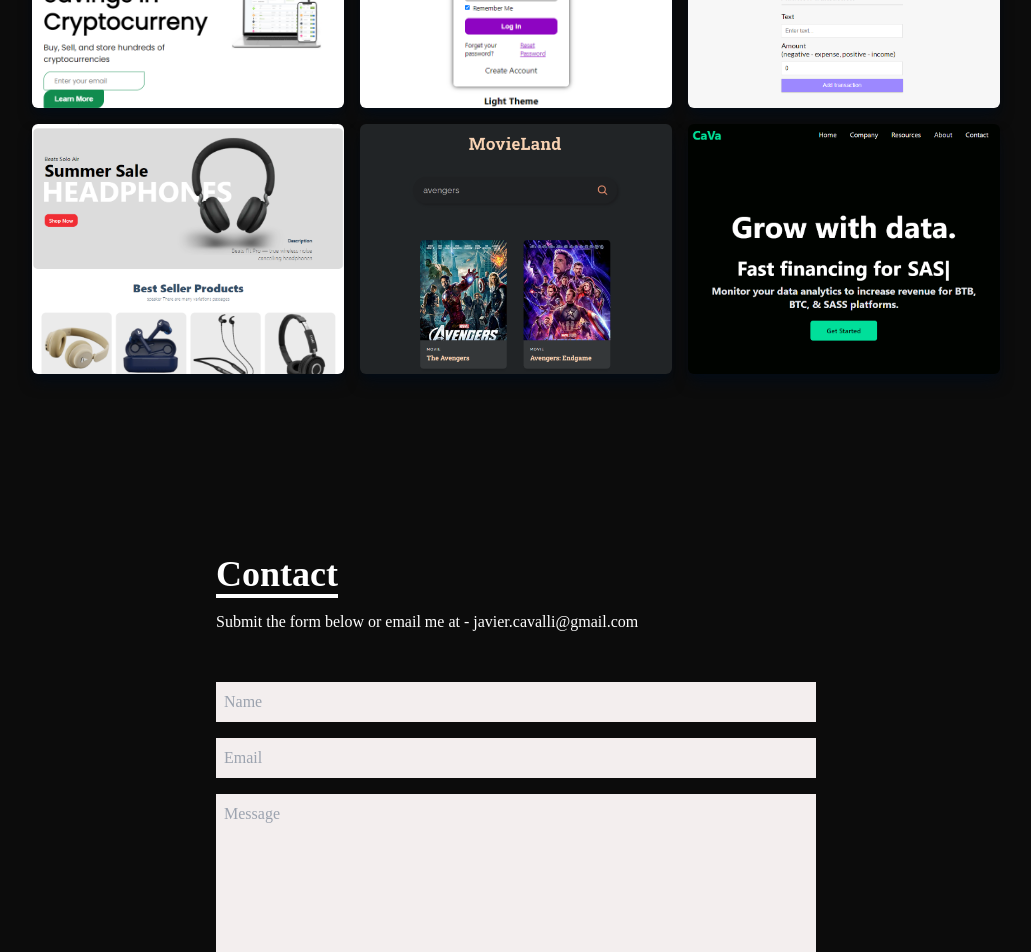
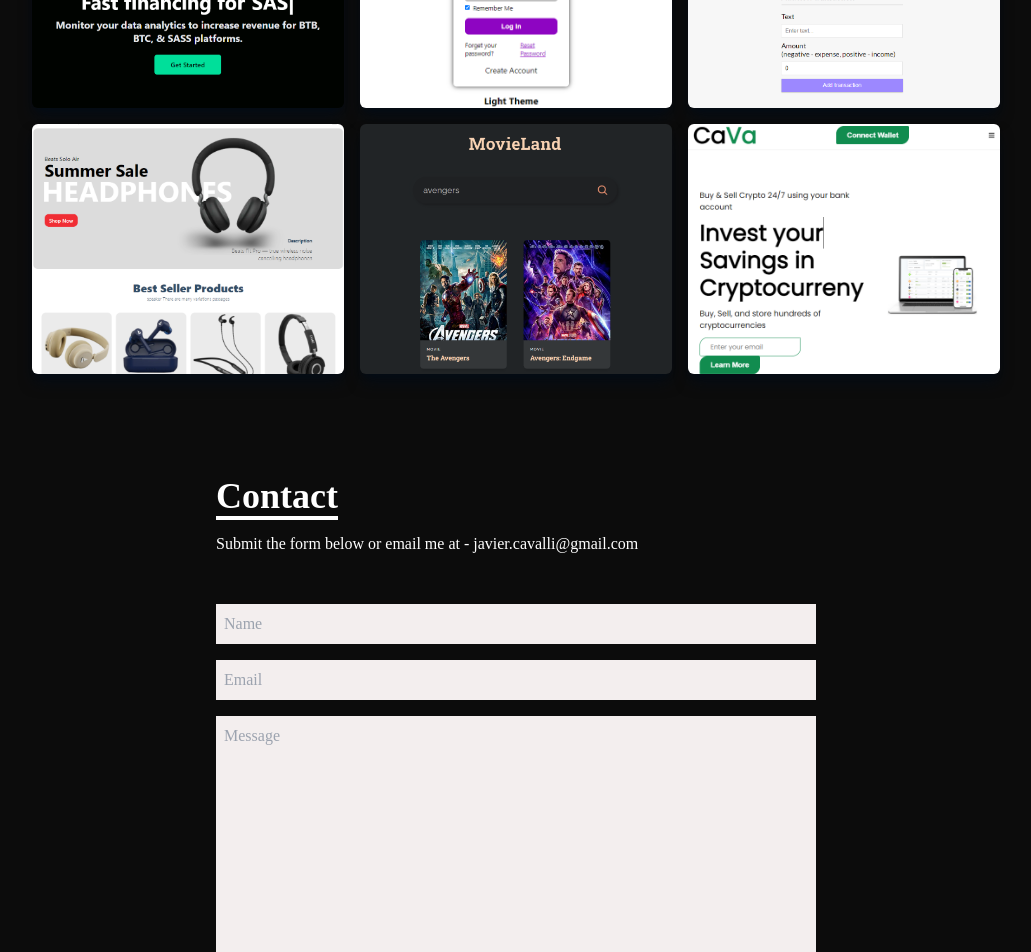
Before and after one commit to JavierCavalli/Portfolio-, a React (Create React App) app: page / in a window 1280 px wide. Shown: the part 2740-3692 px from the top of the page, without its empty margins (124-1155 px from the left). Built offline with nearby package versions, Linux system fonts and the light colour scheme.

Commit message:
fixing contact

```diff
--- a/src/components/Contact.jsx
+++ b/src/components/Contact.jsx
@@ -4,7 +4,7 @@ function Contact() {
   return (
     <div
       name="contact"
-      className="w-full h-screen bg-[#0C0C0C] flex justify-center items-center p-4"
+      className="w-full h-screen bg-[#0C0C0C] flex justify-center  p-4"
     >
       <form
         method="POST"
--- a/src/components/Work.jsx
+++ b/src/components/Work.jsx
@@ -21,21 +21,21 @@ const Work = () => {
         <div className="grid sm:grid-cols-2 md:grid-cols-3 gap-4">
           {/* Grid Item */}
           <div
-            style={{ backgroundImage: `url(${cryptosite})` }}
+            style={{ backgroundImage: `url(${dataapp})` }}
             className="shadow-lg shadow-[#040c16] group container rounded-md flex justify-center items-center mx-auto content-div"
           >
             {/* Hover Effects */}
             <div className="opacity-0 group-hover:opacity-100">
               <span className="text-1xl font-bold text-white tracking-wider">
-                Crypto API LandingPage
+                Data App
               </span>
               <div className="pt-8 text-center">
-                <a href="https://incomparable-crumble-735f3a.netlify.app/">
+                <a href="https://merry-cascaron-69cc7f.netlify.app/">
                   <button className="text-center rounded-lg px-4 py-3 m-2 bg-white text-gray-700 font-bold text-lg">
                     Demo
                   </button>
                 </a>
-                <a href="https://github.com/JavierCavalli/Crypto-landingpage-main">
+                <a href="https://github.com/JavierCavalli/react-tw-data-app-main">
                   <button className="text-center rounded-lg px-4 py-3 m-2 bg-white text-gray-700 font-bold text-lg">
                     Code
                   </button>
@@ -138,21 +138,21 @@ const Work = () => {
             </div>
           </div>
           <div
-            style={{ backgroundImage: `url(${dataapp})` }}
+            style={{ backgroundImage: `url(${cryptosite})` }}
             className="shadow-lg shadow-[#040c16] group container rounded-md flex justify-center items-center mx-auto content-div"
           >
             {/* Hover Effects */}
             <div className="opacity-0 group-hover:opacity-100">
               <span className="text-2xl font-bold text-white tracking-wider">
-                Data App
+                Crypto API LandingPage
               </span>
               <div className="pt-8 text-center">
-                <a href="https://merry-cascaron-69cc7f.netlify.app/">
+                <a href="https://incomparable-crumble-735f3a.netlify.app/">
                   <button className="text-center rounded-lg px-4 py-3 m-2 bg-white text-gray-700 font-bold text-lg">
                     Demo
                   </button>
                 </a>
-                <a href="https://github.com/JavierCavalli/react-tw-data-app-main">
+                <a href="https://github.com/JavierCavalli/Crypto-landingpage-main">
                   <button className="text-center rounded-lg px-4 py-3 m-2 bg-white text-gray-700 font-bold text-lg">
                     Code
                   </button>
```
Also changed, not shown: src/components/Footer.jsx (+1 -7 lines).
